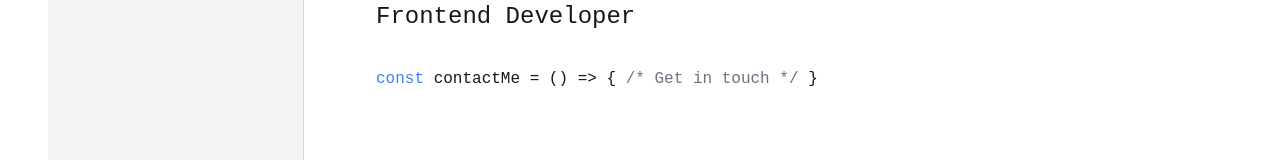
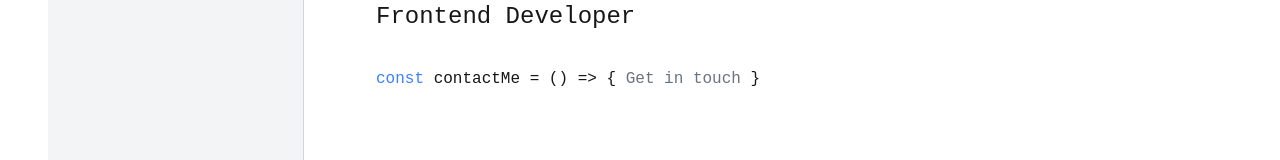
Before and after one commit to jemil-suleimanov/jemil-s, a Next.js app: page / in a window 1280 px wide. Shown: the part 382-542 px from the top of the page. Built offline with nearby package versions, Linux system fonts and the light colour scheme.

Commit message:
remove comments

```diff
--- a/app/page.tsx
+++ b/app/page.tsx
@@ -56,7 +56,7 @@ const Home: React.FC = () => {
               </div>
             ) : (
               <span className="text-gray-500">
-                {" "}/* {isContactHovered ? "Click!" : "Get in touch"} */
+                {" "} {isContactHovered ? "Click!" : "Get in touch"}
               </span>
             )}
             {" "}&#125;
```
